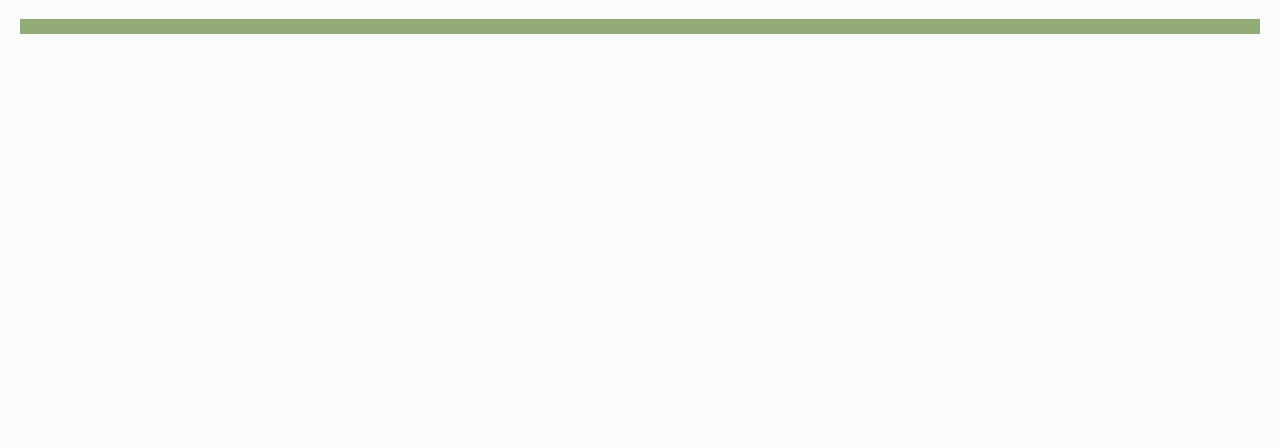
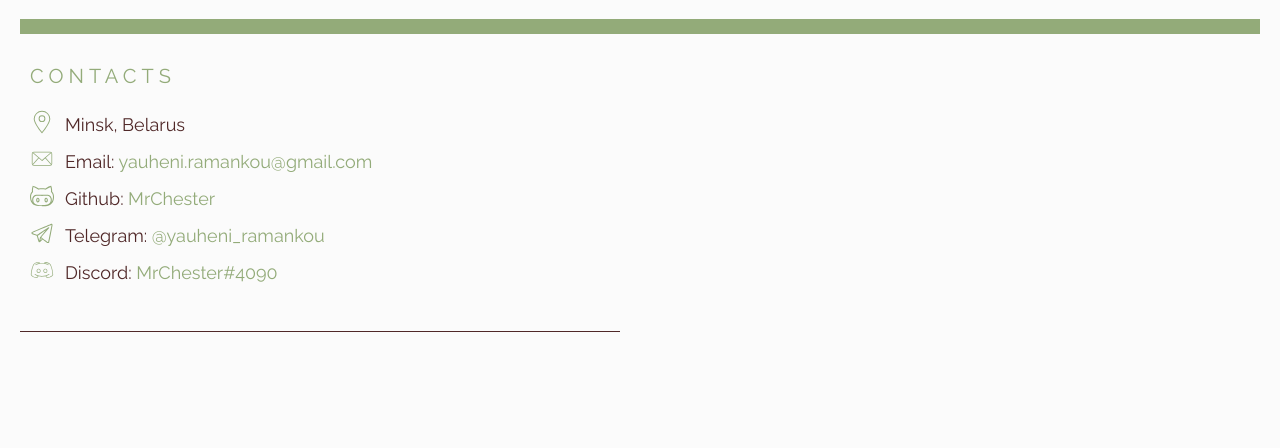
Before and after one commit to MrChester/rsschool-cv, a plain HTML site: page index.html in a window 1280 px wide. Shown: the part 352-800 px from the top of the page. Drawn offline with Linux system fonts and the light colour scheme.

Commit message:
feat: implement contacts section

```diff
--- a/index.html
+++ b/index.html
@@ -33,6 +33,16 @@
             <h3 class="profile-subtitle">Web developer</h3>
           </div>
         </section>
+        <section class="section section-contacts">
+          <h2 class="section-title">Contacts</h2>
+          <ul class="section-list">
+            <li class="section-item contacts-item icon--map-marker"> Minsk, Belarus </li>
+            <li class="section-item contacts-item icon--email"> Email: <a href="mailto:yauheni.ramankou@gmail.com" title="email">yauheni.ramankou@gmail.com</a></li>
+            <li class="section-item contacts-item icon--github"> Github: <a href="https://github.com/MrChester" target="_blank">MrChester</a></li>
+            <li class="section-item contacts-item icon--telegram"> Telegram: <a href="https://t.me/yauheni_ramankou" target="_blank">@yauheni_ramankou</a></li>
+            <li class="section-item contacts-item icon--discord"> Discord: <a href=" https://discordapp.com/users/539746676714504202" target="_blank">MrChester#4090</a></li>
+          </ul>
+        </section>
       </div>
     </main>
   </body>
--- a/style.css
+++ b/style.css
@@ -22,6 +22,7 @@ body {
   font-family: "Raleway", Verdana, sans-serif;
   font-weight: normal;
   font-size: 18px;
+  line-height: 1.5;
 }
 
 .container {
@@ -85,7 +86,18 @@ body {
 }
 
 .section {
-  width: 50%;
+  width: calc(50% - 20px);
+  padding: 10px;
+  padding-bottom: 35px;
+  border-bottom: 1px solid var(--main-text-color);
+}
+
+.section-item {
+  margin: 0;
+  margin-bottom: 10px;
+  padding: 0;
+  padding-left: 35px;
+  position: relative;
 }
 /* MAIN END */
 
@@ -151,6 +163,64 @@ body {
 
 /* SECTION PROFILE END */
 
+/* SECTION CONTACTS */
+.section-list {
+  padding: 0;
+  margin: 0;
+  list-style: none;
+}
+
+.section-title {
+  margin-bottom: 20px;
+  font-size: 20px;
+  font-weight: 400;
+  letter-spacing: 5px;
+  text-transform: uppercase;
+  color: var(--secondary-text-color);
+}
+
+.section-item::before {
+  content: "";
+  position: absolute;
+  top: 0;
+  left: 0;
+  width: 24px;
+  height: 24px;
+  background-size: contain;
+  background-repeat: no-repeat;
+}
+
+.icon--map-marker::before {
+  top: -1px;
+  background-image: url(./assets/svg/map-marker-icon.svg);
+}
+.icon--email::before {
+  top: -1px;
+  background-image: url(./assets/svg/email-icon.svg);
+}
+.icon--github::before {
+  top: -1px;
+  background-image: url(./assets/svg/github-icon.svg);
+}
+.icon--telegram::before {
+  top: -1px;
+  background-image: url(./assets/svg/telegram-icon.svg);
+}
+.icon--discord::before {
+  top: -1px;
+  background-image: url(./assets/svg/discord-icon.svg);
+}
+
+.contacts-item a {
+  text-decoration: none;
+  color: var(--secondary-text-color);
+  transition: color 0.3s;
+}
+.contacts-item a:hover {
+  color: var(--main-text-color);
+}
+/* SECTION CONTACTS END */
+
 /* ANIMATION */
 
 @keyframes border-to-right {
@@ -167,7 +237,7 @@ body {
 /* MEDIA QUERIES */
 @media (max-width: 768px) {
   .section {
-    width: 100%;
+    width: calc(100% - 20px);
   }
 }
 /* MEDIA QUERIES END */
```
Also changed, not shown: assets/png/logo/profile-logo.png (added), assets/svg/discord-icon.svg (added), assets/svg/email-icon.svg (added), assets/svg/github-icon.svg (added), assets/svg/map-marker-icon.svg (added), assets/svg/telegram-icon.svg (added).
